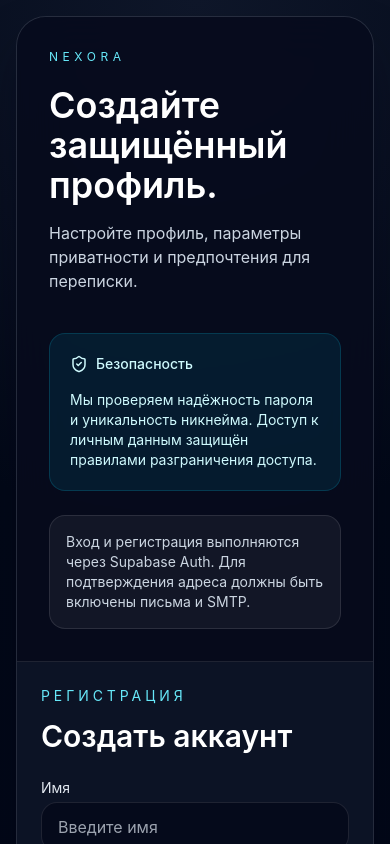
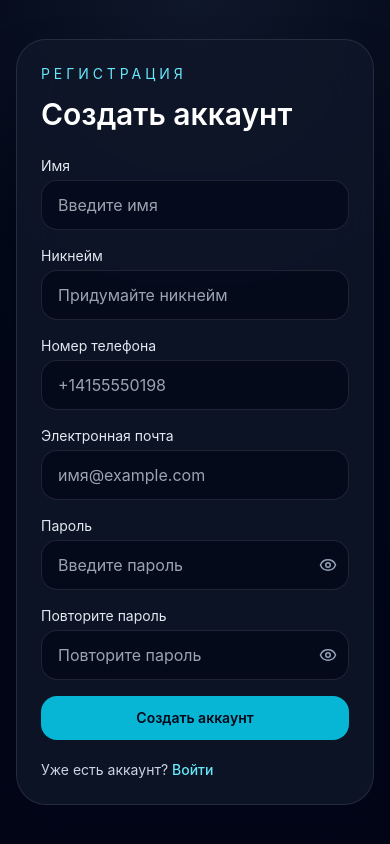
Before and after one commit to Mimic24-25/NEXORA, a React (Vite) app: page /register in a window 390 px wide. Shown: the top 844 px of the page. Built offline with nearby package versions, Linux system fonts and the light colour scheme; no server answers.

Commit message:
Make registration page fit laptop and mobile screens

```diff
--- a/src/pages/RegisterPage.tsx
+++ b/src/pages/RegisterPage.tsx
@@ -63,8 +63,8 @@ export function RegisterPage() {
   return (
     <div className="flex min-h-screen items-center justify-center bg-[radial-gradient(circle_at_top,#0f172a_0%,#020817_36%,#020617_100%)] p-4">
       <div className="w-full max-w-5xl overflow-hidden rounded-[30px] border border-white/10 bg-slate-900/80 shadow-2xl shadow-slate-950/50 backdrop-blur-xl">
-        <div className="grid min-h-[820px] lg:grid-cols-[0.9fr_1.1fr]">
-          <div className="border-b border-white/10 bg-slate-950/60 p-8 lg:border-b-0 lg:border-r">
+        <div className="grid min-h-0 lg:min-h-[700px] lg:grid-cols-[0.9fr_1.1fr]">
+          <div className="hidden border-b border-white/10 bg-slate-950/60 p-8 lg:block lg:border-b-0 lg:border-r">
             <div className="text-xs uppercase tracking-[0.38em] text-cyan-300">NEXORA</div>
             <h1 className="mt-5 text-4xl font-semibold text-white">Создайте защищённый профиль.</h1>
             <p className="mt-4 text-base text-slate-300">
```
